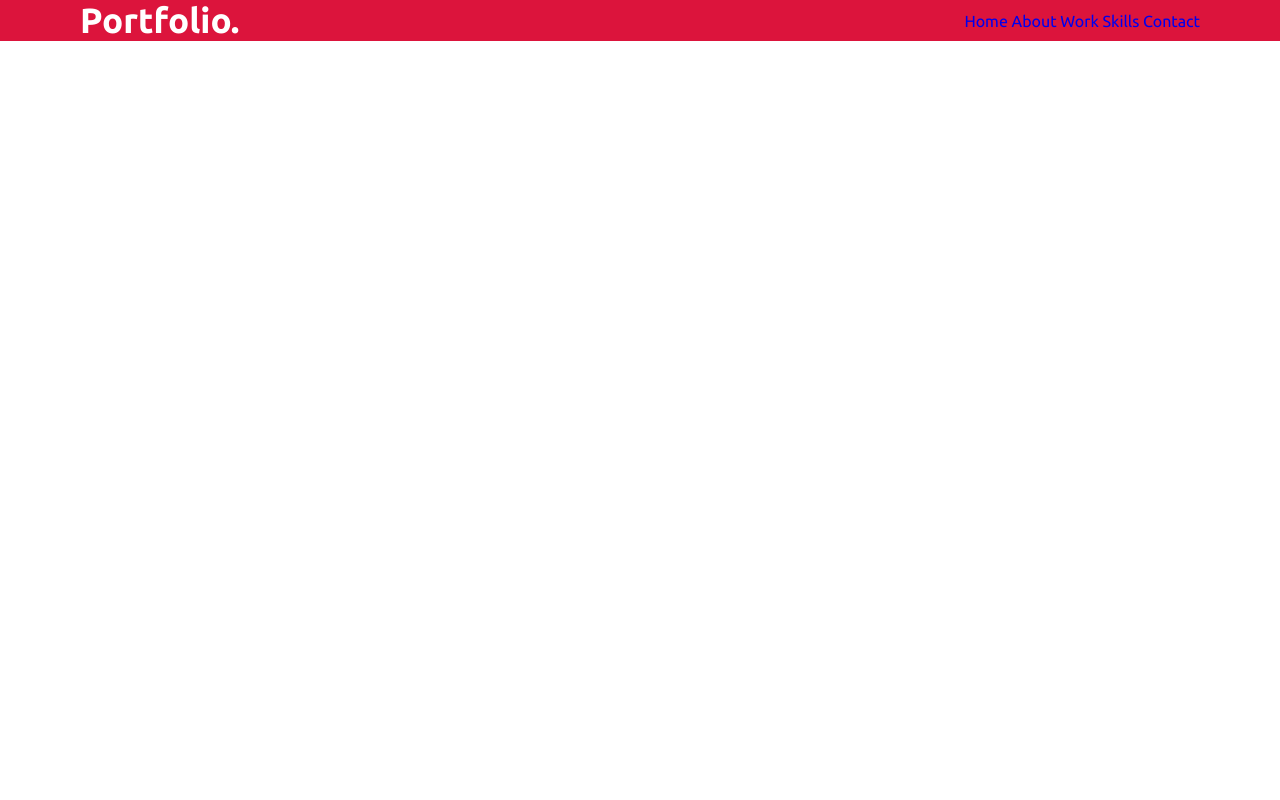
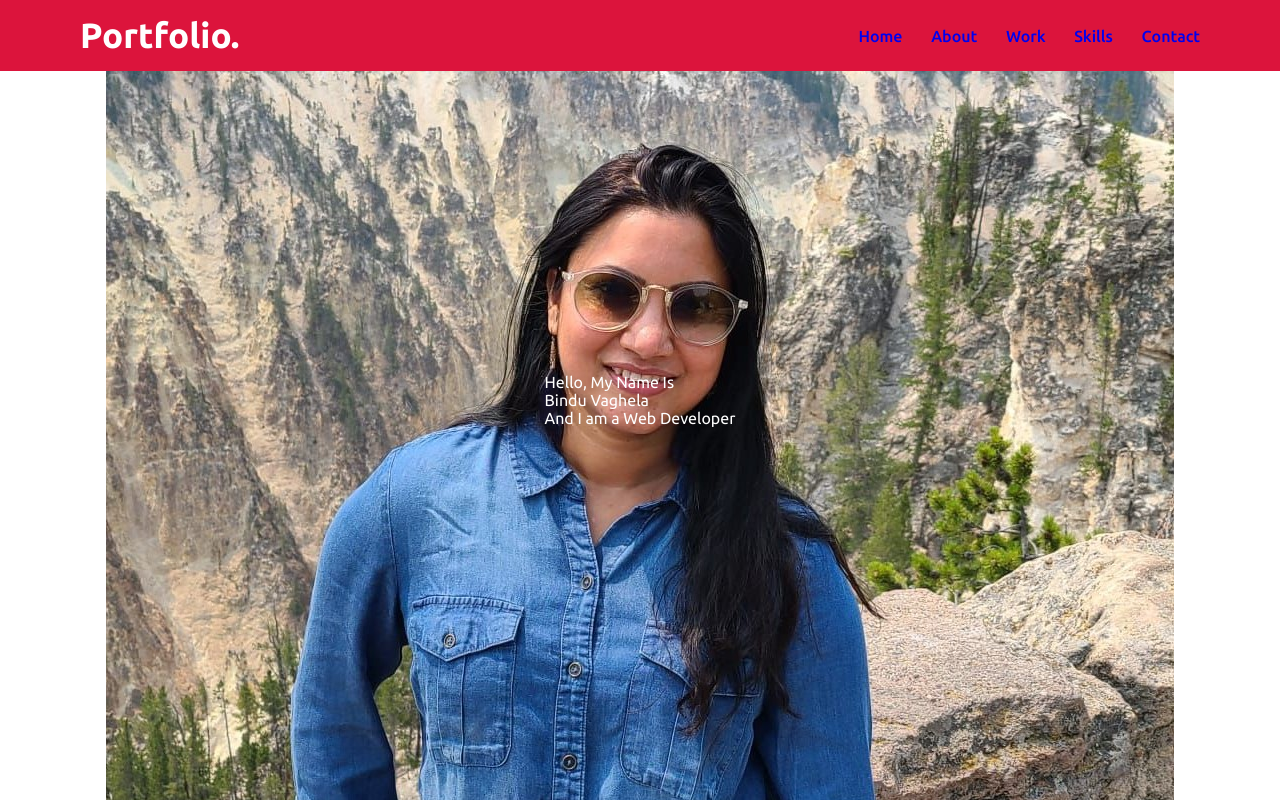
Before and after one commit to bindi-v/Portfolio_Sample, a plain HTML site: page index1.html in a window 1280 px wide. Drawn offline with Linux system fonts and the light colour scheme.

Commit message:
modified nav section

```diff
--- a/index1.html
+++ b/index1.html
@@ -25,5 +25,11 @@
             </ul>
         </div>
     </nav>
+    <section class="home" id="home">
+        <div class="max-width">
+            <div class="home-content">
+                <div class="text-1">Hello, My Name Is </div>
+                <div class="text-1">Bindu Vaghela</div>
+                <div class="text-1">And I am a<span> Web Developer</span></div>
 </body>
 </html>
--- a/style1.css
+++ b/style1.css
@@ -16,6 +16,7 @@
 }
 /* navbar styling */
 .navbar {
+    padding: 15px 0;
     position: fixed;
     width: 100%;
     background: crimson;
@@ -34,4 +35,17 @@
 .navbar .menu li {
     list-style: none;
     display: inline-block;
+    color: #fff;
+    font-weight: 500;
+    margin-left: 25px;
 }
+
+/* home section styling */
+.home {
+    display: flex;
+    background: url("my_img.jpg") no-repeat center;
+    height: 100vh;
+    color: #fff;
+    min-height: 500px;
+    font-family: 'Ubuntu', sans-serif;
+}
```
